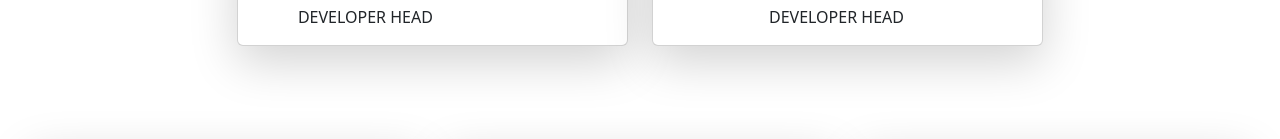
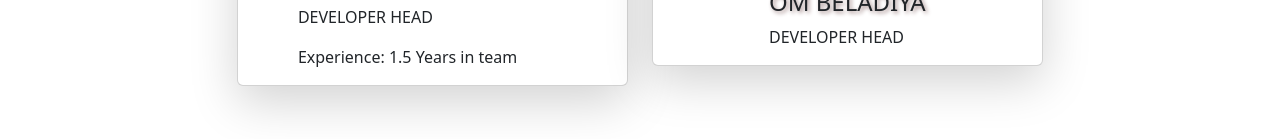
Before and after one commit to DhruvChauhan28/Central-Team-Page, a plain HTML site: page index.html in a window 1280 px wide. Shown: the part 455-594 px from the top of the page. Drawn offline with nearby package versions, Linux system fonts and the light colour scheme.

Commit message:
Added experience of Darshan

```diff
--- a/index.html
+++ b/index.html
@@ -21,6 +21,7 @@
                 <div class="card-body">
                     <h4 class="card-title">DARSHAN BHENSDADIA</h4>
                     <p class="card-text">DEVELOPER HEAD</p>
+                    <p class="card-text">Experience: 1.5 Years in team</p>
                 </div>
             </div>
         </div>
```
